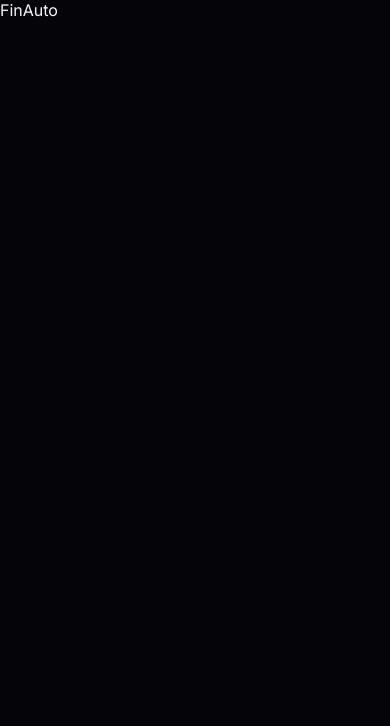
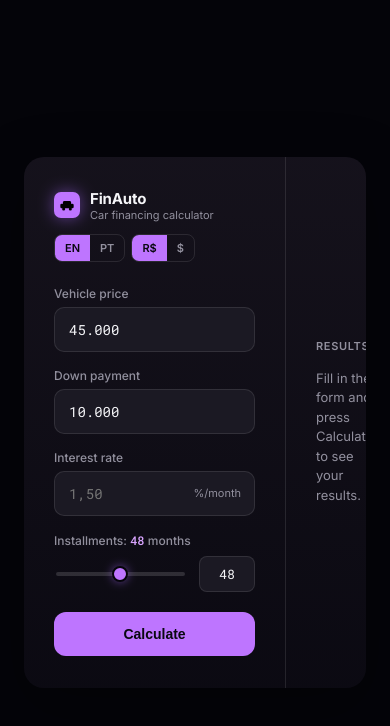
Before and after one commit to vitorueno/FinAuto, a React (Vite) app: page / in a window 390 px wide. Shown: the top 726 px of the page. Built offline with nearby package versions, Linux system fonts and the light colour scheme.

Commit message:
feat: wire up App with responsive two-pane layout

```diff
--- /dev/null
+++ b/src/App.module.css
@@ -0,0 +1,51 @@
+.page {
+  min-height: 100vh;
+  display: flex;
+  align-items: center;
+  justify-content: center;
+  padding: 48px 24px;
+}
+.page.isNarrow {
+  padding: 24px 16px;
+}
+
+.card {
+  width: 100%;
+  max-width: 860px;
+  border-radius: var(--radius-card);
+  overflow: hidden;
+  box-shadow: 0 20px 60px rgba(0, 0, 0, 0.35);
+  background: linear-gradient(180deg, var(--panel-top), var(--panel-bottom));
+}
+.card.isNarrow {
+  max-width: 440px;
+}
+
+.grid {
+  display: grid;
+  grid-template-columns: 1fr 1fr;
+}
+.grid.isNarrow {
+  grid-template-columns: 1fr;
+}
+
+.pane {
+  padding: 32px 30px;
+}
+.pane.isNarrow {
+  padding: 26px 22px;
+}
+
+.formPane {
+  border-right: 1px solid var(--border);
+}
+.formPane.isNarrow {
+  border-right: none;
+  border-bottom: 1px solid var(--border);
+}
+
+.resultPane {
+  display: flex;
+  flex-direction: column;
+  justify-content: center;
+}
--- a/src/App.tsx
+++ b/src/App.tsx
@@ -1,5 +1,88 @@
+import { useState } from 'react';
+import clsx from 'clsx';
+import { Header } from './components/Header/Header';
+import { LoanForm } from './components/LoanForm/LoanForm';
+import { ResultsPane } from './components/ResultsPane/ResultsPane';
+import { useLoanForm } from './hooks/useLoanForm';
+import { useIsNarrow } from './hooks/useIsNarrow';
+import { COPY } from './i18n/copy';
+import { formatNumber } from './domain/numberFormat';
+import { formatRateDisplay } from './domain/rateMask';
+import type { Currency, Lang } from './domain/types';
+import styles from './App.module.css';
+
+const NARROW_BREAKPOINT = 760;
+
 function App() {
-  return <div>FinAuto</div>;
+  const [lang, setLang] = useState<Lang>('en');
+  const [currency, setCurrency] = useState<Currency>('BRL');
+  const isNarrow = useIsNarrow(NARROW_BREAKPOINT);
+
+  const t = COPY[lang];
+  const form = useLoanForm({ currency, t });
+
+  const placeholders = {
+    vehicle: formatNumber(45000, form.sep),
+    down: formatNumber(10000, form.sep),
+    rate: formatRateDisplay(1.5, form.sep),
+  };
+
+  function handleCurrencyChange(next: Currency) {
+    form.reformatForCurrency(next);
+    setCurrency(next);
+  }
+
+  return (
+    <div className={clsx(styles.page, isNarrow && styles.isNarrow)}>
+      <div className={clsx(styles.card, isNarrow && styles.isNarrow)}>
+        <div className={clsx(styles.grid, isNarrow && styles.isNarrow)}>
+          <div
+            className={clsx(
+              styles.pane,
+              styles.formPane,
+              isNarrow && styles.isNarrow,
+            )}
+          >
+            <Header
+              t={t}
+              lang={lang}
+              currency={currency}
+              onLangChange={setLang}
+              onCurrencyChange={handleCurrencyChange}
+            />
+            <LoanForm
+              t={t}
+              vehiclePrice={form.vehiclePrice}
+              downPayment={form.downPayment}
+              rate={form.rate}
+              installments={form.installments}
+              errors={form.errors}
+              placeholders={placeholders}
+              onVehiclePriceChange={form.handleVehiclePriceChange}
+              onDownPaymentChange={form.handleDownPaymentChange}
+              onRateChange={form.handleRateChange}
+              onInstallmentsChange={form.handleInstallmentsChange}
+              onSubmit={form.submit}
+            />
+          </div>
+          <div
+            className={clsx(
+              styles.pane,
+              styles.resultPane,
+              isNarrow && styles.isNarrow,
+            )}
+          >
+            <ResultsPane
+              t={t}
+              currency={currency}
+              hasResults={!!form.results}
+              values={form.animatedValues}
+            />
+          </div>
+        </div>
+      </div>
+    </div>
+  );
 }
 
 export default App;
```
Also changed, not shown: 1 other file (tests, documents, lock files or other folders).
